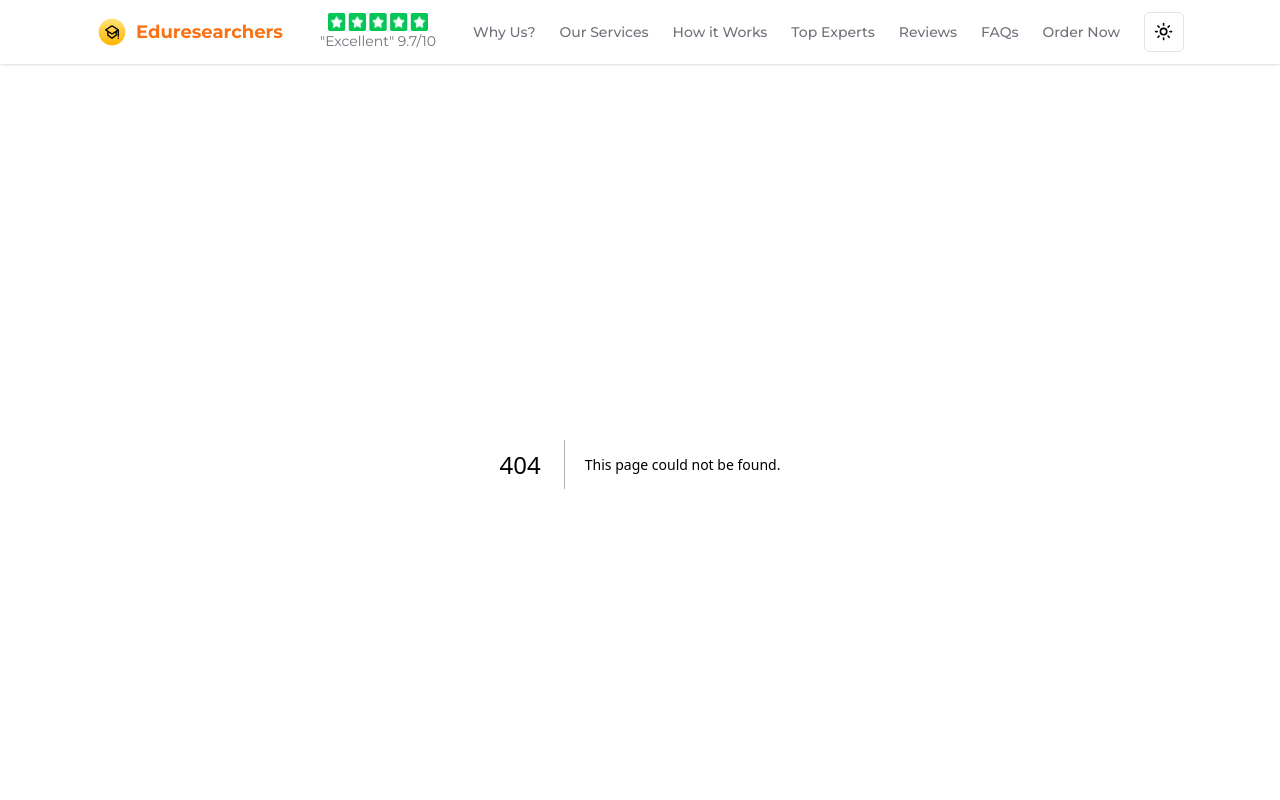
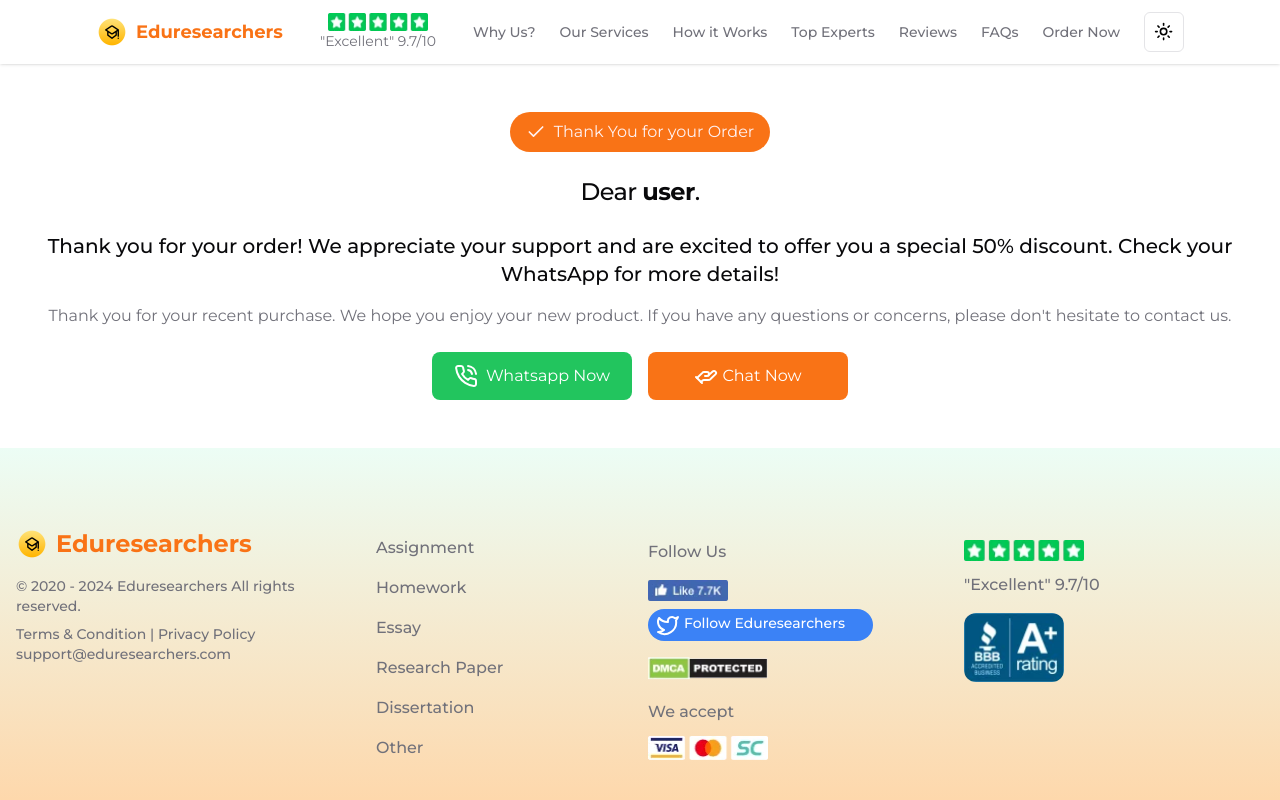
Before and after one commit to Umerkh10/eduresearchers, a Next.js app: page /thank_you_order in a window 1280 px wide. Before the commit this address had no page. Shown: the top 800 px of the page. Built offline with nearby package versions, Linux system fonts and the light colour scheme.

Commit message:
thankorder

```diff
--- a/src/app/(Home)/Navbar.tsx
+++ b/src/app/(Home)/Navbar.tsx
@@ -12,7 +12,7 @@
 const Navbar = () => {
   const pathname = usePathname();
   const params = useParams();
-  const [hash,setHash] = useState(window.location.hash)
+  const [hash,setHash] = useState(global?.window &&  window.location.hash)
   useEffect(()=>{
     setHash(window.location.hash)
   },[params,pathname])
--- a/src/app/Order/ContactDetails.tsx
+++ b/src/app/Order/ContactDetails.tsx
@@ -29,6 +29,8 @@
         contactDetails,
         setContactDetails
       } = useTopic(); // Access the context API
+
+
 
       const [pending, setPending] = useState(false);
       const formRef = useRef<HTMLFormElement | null>(null);
@@ -68,11 +70,13 @@
             contactDetails
           });
 
+          localStorage.setItem('name',contactDetails.name)
+          localStorage.setItem('phone',contactDetails.phone)
           setPending(false);
 
           if (res?.success) {
             formRef.current?.reset();
-            router.push("/Thank");
+            router.push("/thank_you_order");
           } else if (res?.error) {
             toast.error(res.error);
           }
@@ -96,19 +100,19 @@
                     <div className="space-y-1">
                         <Label htmlFor="name">Your Name</Label>
                         <Input className='outline-orange-500' value={contactDetails.name}
-                        onChange={handleContactDetailsChange} id="name" name='name' required />
+                        onChange={handleContactDetailsChange} placeholder='Enter Your Name' id="name" name='name' required />
                     </div>
 
 
                     <div className="space-y-1">
                         <Label htmlFor="email">Your Email</Label>
                         <Input className='outline-orange-500' id="name" value={contactDetails.email}
-                        onChange={handleContactDetailsChange} type='email' name='email' required />
+                        onChange={handleContactDetailsChange} placeholder='Enter Your Email' type='email' name='email' required />
                     </div>
                     <div className="space-y-1">
                         <Label htmlFor="number">Your Phone Number</Label>
                         <Input className='outline-orange-500 [appearance:textfield] [&::-webkit-outer-spin-button]:appearance-none [&::-webkit-inner-spin-button]:appearance-none'
-                         id="number" value={contactDetails.phone} onChange={handleContactDetailsChange} type='number' name='phone' required />
+                         id="number" value={contactDetails.phone} onChange={handleContactDetailsChange} placeholder='Enter Your Number' type='number' name='phone' required />
                     </div>
 
                     <div className="space-y-1">
--- a/src/app/Order/PaperType.tsx
+++ b/src/app/Order/PaperType.tsx
@@ -95,6 +95,7 @@
                         <input
                             id="topic"
                             name='topic'
+                            placeholder='Enter Topic'
                             onChange={handleChange}
                             className="rounded-lg border-[2px] w-full py-3 px-3 outline-none text-sm md:text-base"
                         />
--- /dev/null
+++ b/src/app/thank_you_order/ThankOrder.tsx
@@ -0,0 +1,42 @@
+"use client"
+import { CheckIcon, PhoneCall } from 'lucide-react'
+import Link from 'next/link'
+import React from 'react'
+import { HelpDesk } from '../(Home)/HomeBanner'
+
+function ThankOrder() {
+   const name = localStorage.getItem('name')
+   const phone = localStorage.getItem('phone')
+  return (
+    <div className="flex  flex-col items-center justify-center bg-background px-4 py-12 sm:px-6 lg:px-8">
+    <div className="mx-auto max-w-screen-xl text-center">
+      <div className="inline-flex items-center rounded-full bg-orange-500 px-4 py-2 text-primary-foreground">
+        <CheckIcon className="mr-2 h-5 w-5" />
+        <span>Thank You for your Order</span>
+      </div>
+      <h1 className="mt-6 text-xl font-medium tracking-tight text-foreground sm:text-2xl">
+        Dear <span className=' font-bold'>{name || 'user'}</span>.
+      </h1>
+      <h1 className="mt-6 text-lg font-medium  text-foreground sm:text-xl">
+      Thank you for your order! We appreciate your support and are excited to offer you a special 50% discount. Check your WhatsApp <span className='font-bold'>{phone} </span>for more details!
+      </h1>
+      <p className="mt-4 text-muted-foreground">
+        Thank you for your recent purchase. We hope you enjoy your new product. If you have any questions or concerns,
+        please don't hesitate to contact us.
+      </p>
+      <div className="mt-6 flex flex-col items-center md:flex-row justify-center gap-4">
+        <Link
+          href=""
+          className="flex items-center justify-center hover:scale-105 transition ease-in duration-200 delay-200 py-3 bg-green-500 w-[200px] text-white rounded-lg"
+          prefetch={false}
+        >
+           <PhoneCall className='mr-2'/> Whatsapp Now
+        </Link>
+        <HelpDesk/>
+      </div>
+    </div>
+  </div>
+  )
+}
+
+export default ThankOrder
--- /dev/null
+++ b/src/app/thank_you_order/page.tsx
@@ -0,0 +1,12 @@
+import React from 'react'
+import ThankOrder from './ThankOrder'
+
+function page() {
+  return (
+    <div>
+        <ThankOrder/>
+    </div>
+  )
+}
+
+export default page
```
